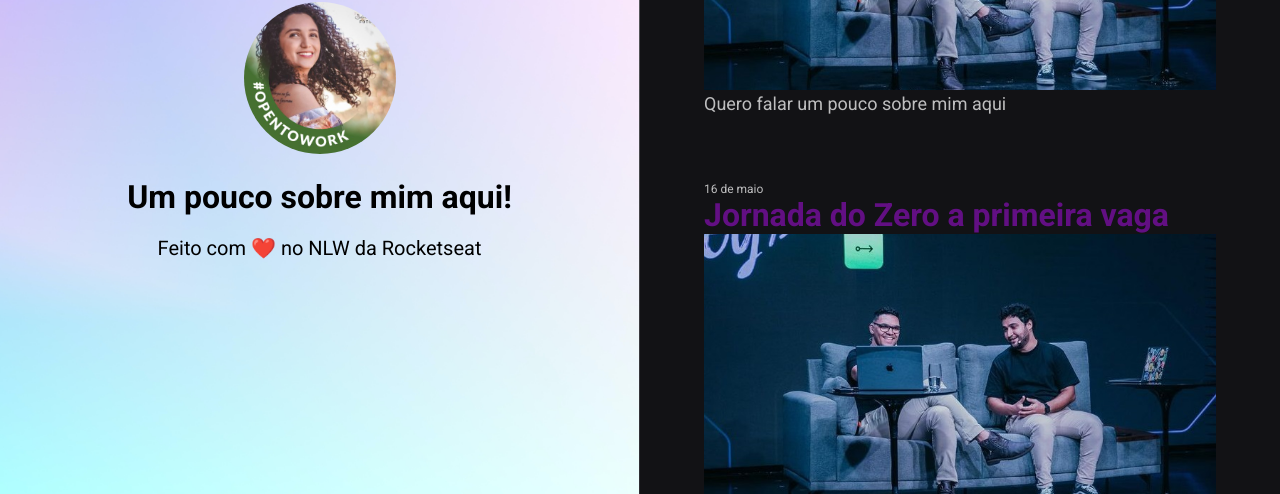
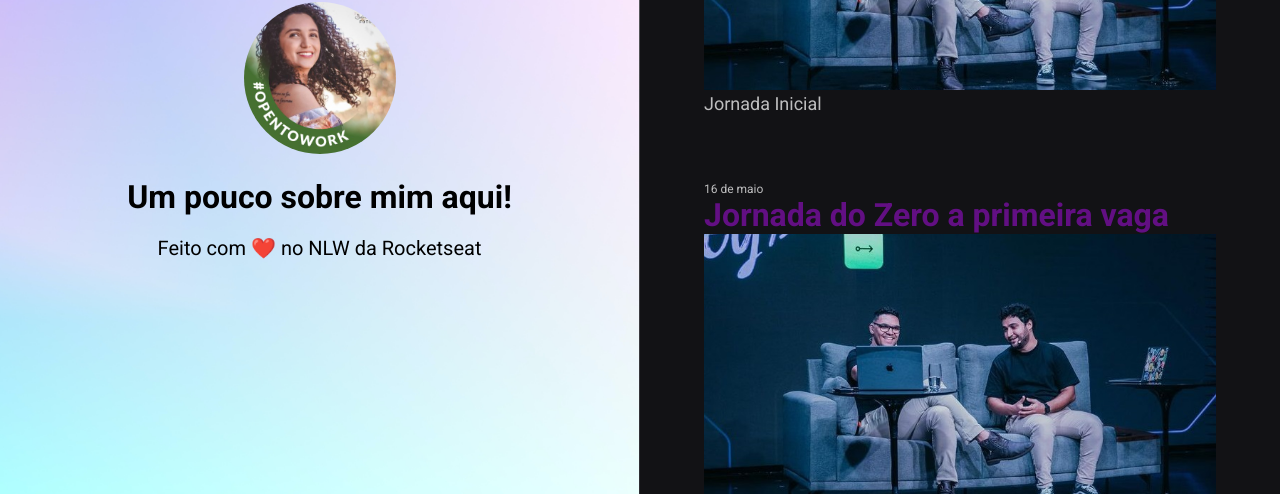
Before and after one commit to ferreiraKa/nlw-spacetime, a plain HTML site: page index.html in a window 1280 px wide. Shown: the part 306-800 px from the top of the page. Drawn offline with Linux system fonts and the light colour scheme.

Commit message:
mudar frase

```diff
--- a/index.html
+++ b/index.html
@@ -35,7 +35,7 @@
         <div>
           <img src="./assets/jornada.png" alt="Sobre mim" />
         </div>
-        <p>Quero falar um pouco sobre mim aqui</p>
+        <p>Jornada Inicial</p>
       </a>
 
       <a href="Incluir link" target="_blank" class="memory">
```
